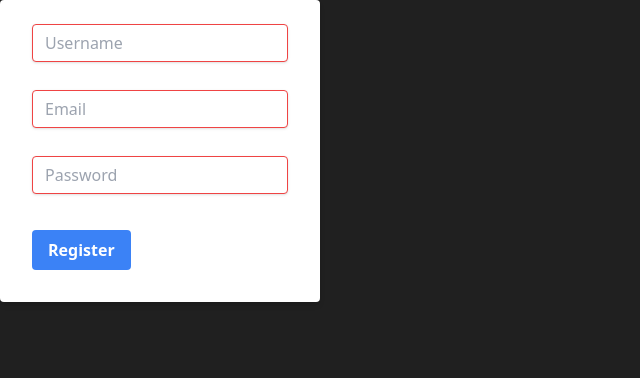
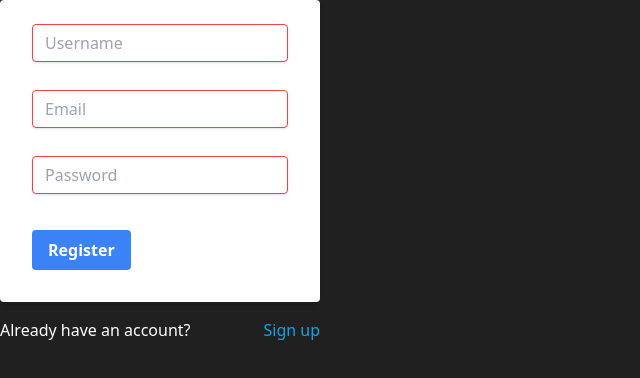
Before and after one commit to crisrey211/cautious-front, a React (Vite) app in the folder authenticator/: page /register in a window 1280 px wide. Shown: the top 378 px of the page, without its empty margins (0-640 px from the left). Built offline with nearby package versions, Linux system fonts and the light colour scheme.

Commit message:
Fix: RegisterPage  "Sign up" added

```diff
--- a/authenticator/src/pages/RegisterPage.jsx
+++ b/authenticator/src/pages/RegisterPage.jsx
@@ -1,8 +1,7 @@
 import React, { useEffect } from 'react'
-import { useNavigate } from 'react-router-dom'
 import { useForm } from 'react-hook-form'
+import { Link, useNavigate } from 'react-router-dom'
 import { useAuth } from '../context/AuthContext'
-import { registerRequest } from '../api/auth'
 
 const RegisterPage = () => {
     const {
@@ -74,6 +73,12 @@ const RegisterPage = () => {
                     </button>
                 </div>
             </form>
+            <p className="flex gap-x-2 justify-between">
+                Already have an account?
+                <Link to={'/login'} className="text-sky-500">
+                    Sign up
+                </Link>
+            </p>
         </div>
     )
 }
```
